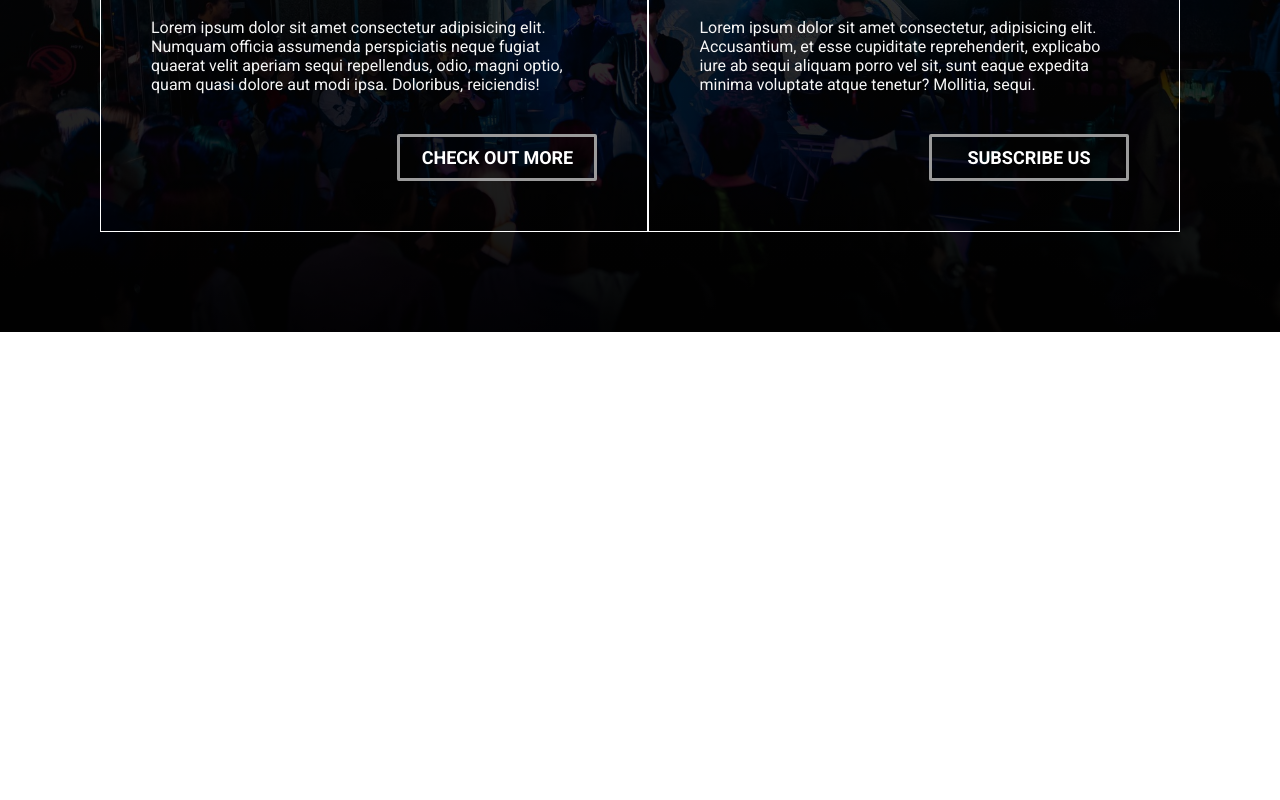
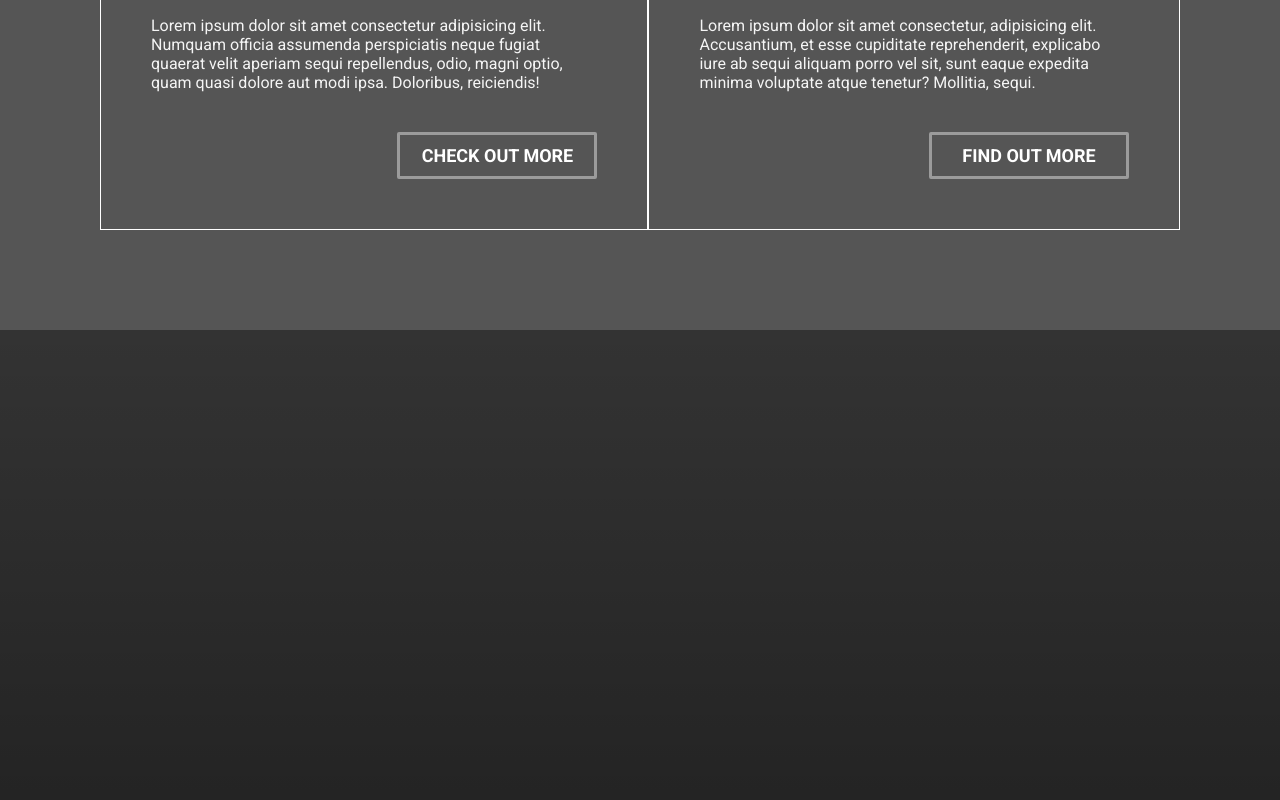
Before and after one commit to hyp9617/Nova-Records, a plain HTML site: page index.html in a window 1280 px wide. Shown: the part 1050-1850 px from the top of the page. Before the commit the page ends 1382 px from the top, so only its background shows below. Drawn offline with Linux system fonts and the light colour scheme.

Commit message:
Background image change

```diff
--- a/assets/style/style.css
+++ b/assets/style/style.css
@@ -19,7 +19,9 @@ section {
 }
 
 /* ----------- */
+
 /* Nav Style */
+
 /* ----------- */
 
 nav {
@@ -33,7 +35,7 @@ nav {
   align-items: center;
 }
 
-.btn-container li{
+.btn-container li {
   display: inline-block;
   margin-right: 5rem;
   transition: 0.3s;
@@ -57,7 +59,9 @@ img {
 }
 
 /* ----------- */
+
 /* Header Style */
+
 /* ----------- */
 
 header {
@@ -115,11 +119,13 @@ h1, h2 {
 }
 
 /* ----------- */
+
 /* Section-event Style */
+
 /* ----------- */
 
 .section-event {
-  background-image: linear-gradient(rgba(0, 0, 0, 0.7), rgba(0, 0, 0, 0.95)), url("../img/event.jpg");
+  background-color: #555;
   background-position: center;
   background-size: cover;
 }
@@ -159,3 +165,16 @@ h3 {
   margin-bottom: 2rem;
   color: #e9204f;
 }
+
+/* ----------- */
+
+/* Section-artist Style */
+
+/* ----------- */
+
+.section-artist {
+  height: 100vh;
+  background-image: linear-gradient(rgba(0, 0, 0, 0.8), rgba(0, 0, 0, 0.9));
+  /* background-position: center; */
+  background-size: cover;
+}
--- a/index.html
+++ b/index.html
@@ -37,7 +37,8 @@
       <a href="#" class="details btn">check out our events <i class="fas fa-arrow-right"></i></a>
     </div>
   </header>
-  <hr>
+  <!-- <hr> -->
+
   <main>
     <section class="section-event" id="section-event">
       <div class="event-container">
@@ -56,9 +57,14 @@
           <p>Lorem ipsum dolor sit amet consectetur, adipisicing elit. Accusantium, et esse cupiditate reprehenderit,
             explicabo iure ab sequi aliquam porro vel sit, sunt eaque expedita minima voluptate atque tenetur? Mollitia,
             sequi.</p>
-          <a href="#" class="btn">subscribe us</a>
+          <a href="#" class="btn">find out more</a>
         </div>
       </div>
+    </section>
+    <!-- <hr> -->
+
+    <section class="section-artist">
+
     </section>
   </main>
 </body>
```
Also changed, not shown: assets/img/artist-background.jpg (added).
